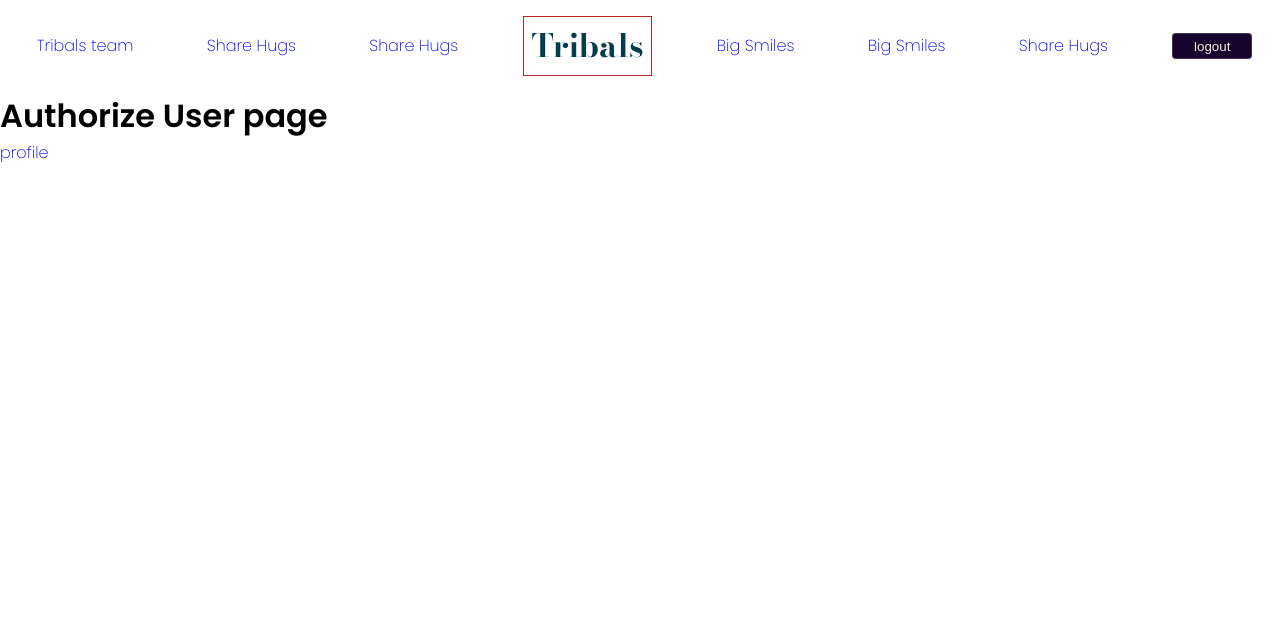
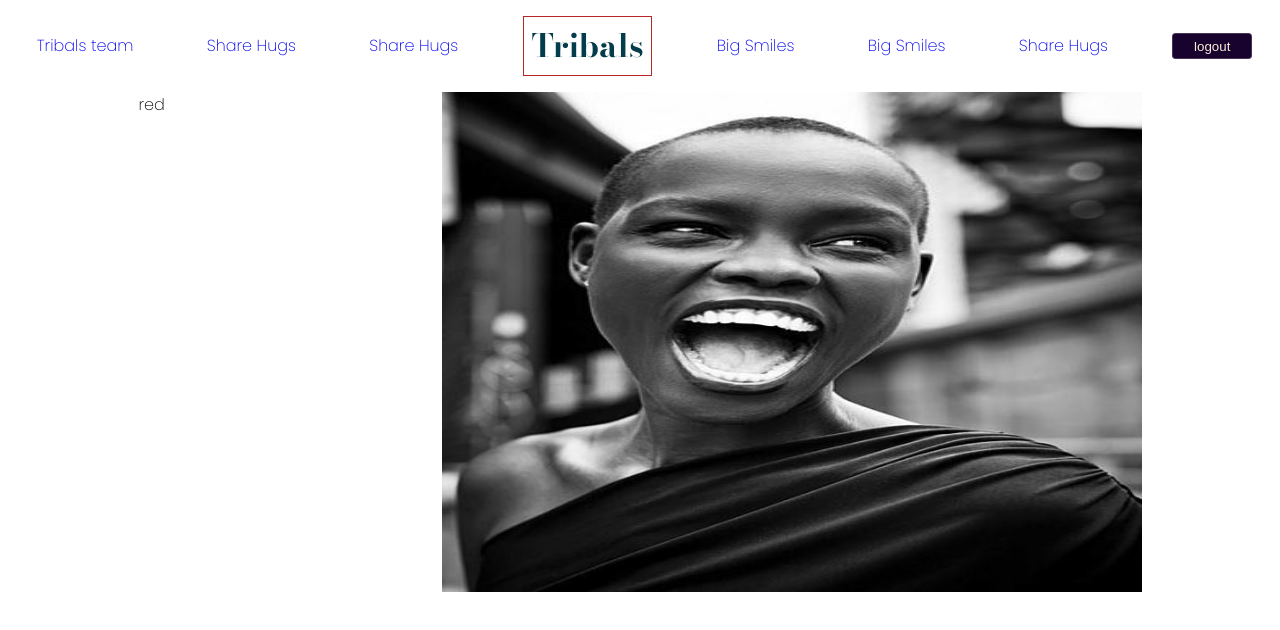
Before and after one commit to aneallaryea100/nextui, a Next.js app: page / in a window 1280 px wide. Shown: the top 630 px of the page. Built offline with nearby package versions, Linux system fonts and the light colour scheme; no server answers; sample sign-in values are in the browser's storage; a web font is replaced by a local one.

Commit message:
Update authorize user

```diff
--- a/components/authorizeUserPage.js
+++ b/components/authorizeUserPage.js
@@ -4,13 +4,15 @@ import Image from "next/image"
 function UserPage({ session, handleSignOut }) {
   return (
     <main className="userContainer">
-      <h1>Authorize User page</h1>
-
-
+      <div>red</div>
       <div>
-        <Link href={'/profile'}>profile</Link>
+        <Image
+        src={'/images/grace_bol.jpg'}
+        width={700}
+        height={500}
+        alt="grace-bol"
+        />
       </div>
-
     </main>
   )
 }
--- a/styles/layout.module.css
+++ b/styles/layout.module.css
@@ -3,7 +3,7 @@
         display: block !important;
         width: 50%;
         height: 100%;
-        background-image: url('/images/laugh_out.JPG');
+        background-image: url('/images/brave_heart.JPG');
         background-repeat: no-repeat;
         background-size: cover;
     }
--- a/styles/styles.css
+++ b/styles/styles.css
@@ -13,3 +13,8 @@ body {
       'Arial', sans-serif; */
       font-family: 'Poppins', sans-serif;
   }
+
+  .userContainer {
+    display: flex;
+    justify-content: space-around;
+  }
```
